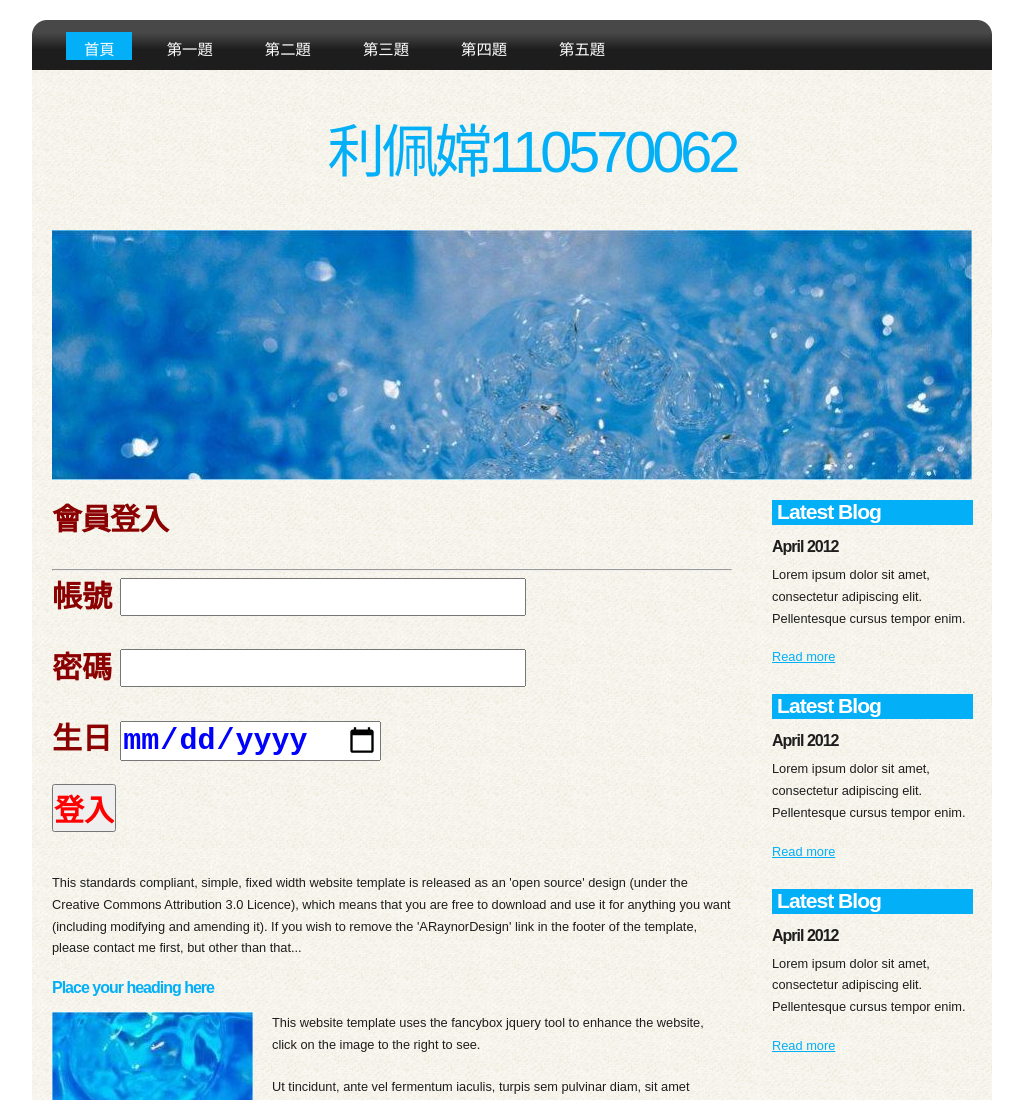
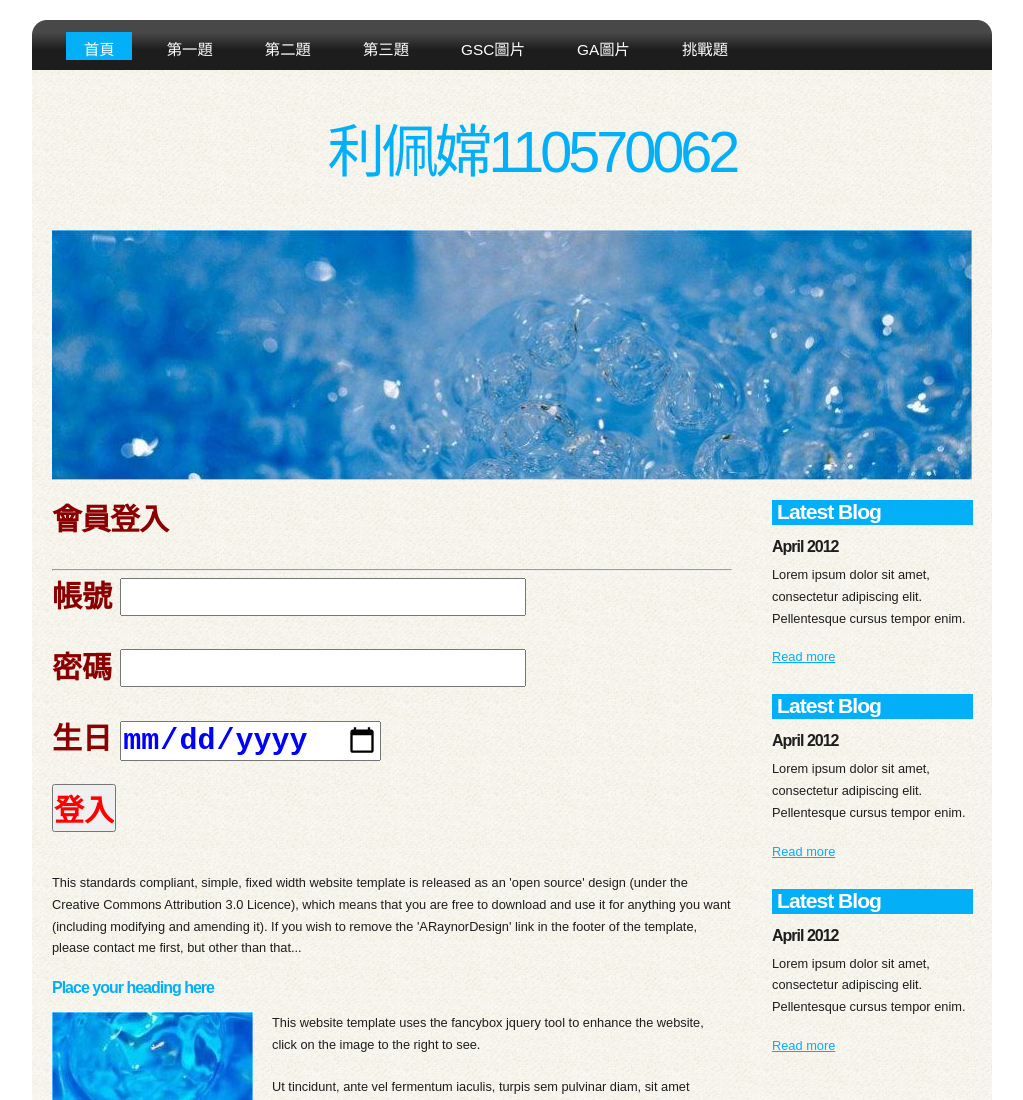
Before and after one commit to 110570062/midterm2024, a plain HTML site: page a1.html in a window 1280 px wide. Shown: the top 1100 px of the page, without its empty margins (128-1151 px from the left). Drawn offline with Linux system fonts and the light colour scheme.

Commit message:
Update a1.html

```diff
--- a/a1.html
+++ b/a1.html
@@ -65,8 +65,9 @@
           <li><a href="a1.html">第一題</a></li>
           <li><a href="a2.html">第二題</a></li>
           <li><a href="a3.html">第三題</a></li>
-          <li><a href="a4.html">第四題</a></li>
-          <li><a href="a5.html">第五題</a></li>
+          <li><a href="a4.html">GSC圖片</a></li>
+          <li><a href="a5.html">GA圖片</a></li>
+          <li><a href="a6.html">挑戰題</a></li>
         </ul>
 	  </div><!--close menubar-->
       <div id="header">
```
